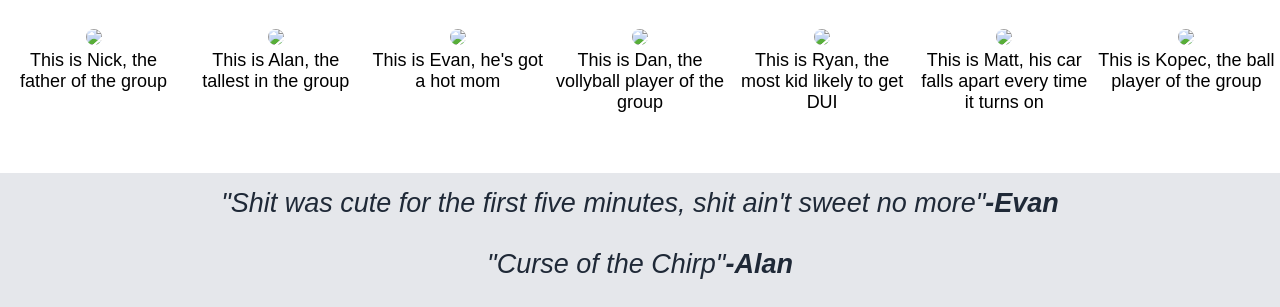
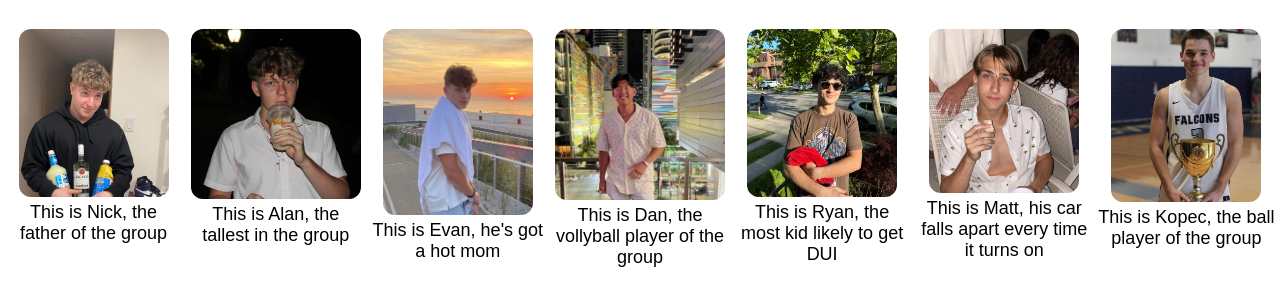
Before and after one commit to sourpatchkov/Mandem, a plain HTML site: page index.html in a window 1280 px wide. Shown: the part 445-752 px from the top of the page. Drawn offline with Linux system fonts and the light colour scheme.

Commit message:
Added images inside file so they show up on web page

```diff
--- a/index.html
+++ b/index.html
@@ -26,7 +26,7 @@
 
                 </div>
                 <div class="right">
-                    <img src="file:///home/vboxuser/Downloads/IMG_5305.jpeg"
+                    <img src="./external-link/IMG_5305.jpeg"
                     height="250"
                     width= auto>
                 </div>
@@ -38,49 +38,49 @@
             <h1> Meet the gentlemen</h1>
             <div class="container">
                 <div class="info">
-                    <img src="file:///home/vboxuser/Downloads/Nick.jpg"
+                    <img src="./external-link/Nick.jpg"
                     width="150"
                     height="auto">
                     <div class="text"> This is Nick, the father of the group</div>
                 </div>
 
                 <div class="info">
-                    <img src="file:///home/vboxuser/Downloads/alan.jpg"
+                    <img src="./external-link/alan.jpg"
                     width="170"
                     height="auto">
                     <div class="text"> This is Alan, the tallest in the group</div>
                 </div>
 
                 <div class="info">
-                    <img src="file:///home/vboxuser/Downloads/evan.jpg"
-                    width="150"
+                    <img src="./external-link/evan.jpg"
+                    width="150"s
                     height="auto">
                     <div class="text"> This is Evan, he's got a hot mom</div>
                 </div>
 
                 <div class="info">
-                    <img src="file:///home/vboxuser/Downloads/Dan.jpg"
+                    <img src="./external-link/Dan.jpg"
                     width="170"
                     height="auto">
                     <div class="text"> This is Dan, the vollyball player of the group</div>
                 </div>
 
                 <div class="info">
-                    <img src="file:///home/vboxuser/Downloads/ryan.jpg"
+                    <img src="./external-link/ryan.jpg"
                     width="150"
                     height="auto">
                     <div class="text"> This is Ryan, the most kid likely to get DUI</div>
                 </div>
 
                 <div class="info">
-                    <img src="file:///home/vboxuser/Downloads/matt.jpg"
+                    <img src="./external-link/matt.jpg"
                     width="150"
                     height="auto">
                     <div class="text"> This is Matt, his car falls apart every time it turns on</div>
                 </div>
 
                 <div class="info">
-                    <img src="file:///home/vboxuser/Downloads/kope.jpg"
+                    <img src="./external-link/kope.jpg"
                     width="150"
                     height="auto">
                     <div class="text"> This is Kopec, the ball player of the group</div>
```
Also changed, not shown: external-link/About-Us.html (deleted), external-link/Dan.jpg (added), external-link/Nick.jpg (added), external-link/alan.jpg (added), external-link/evan.jpg (added), external-link/kope.jpg (added), external-link/matt.jpg (added), external-link/ryan.jpg (added), 1 other file.
